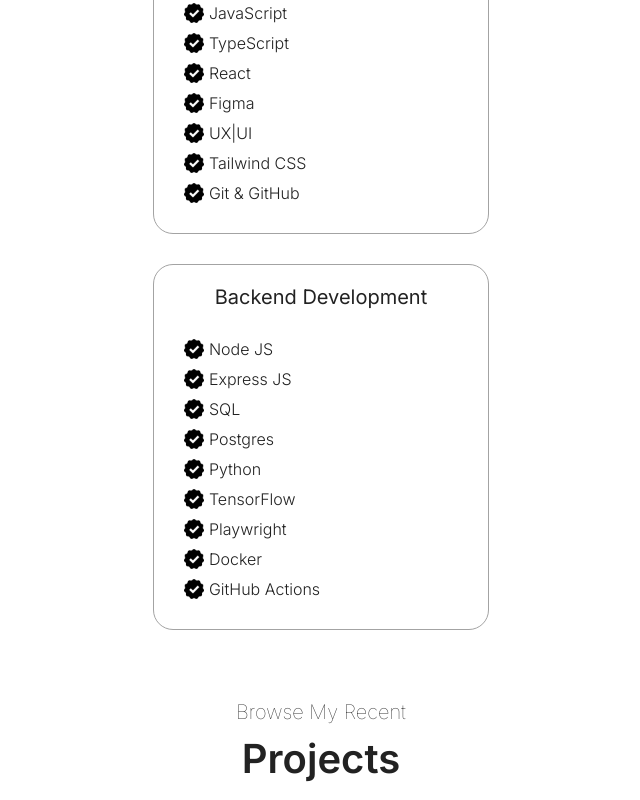
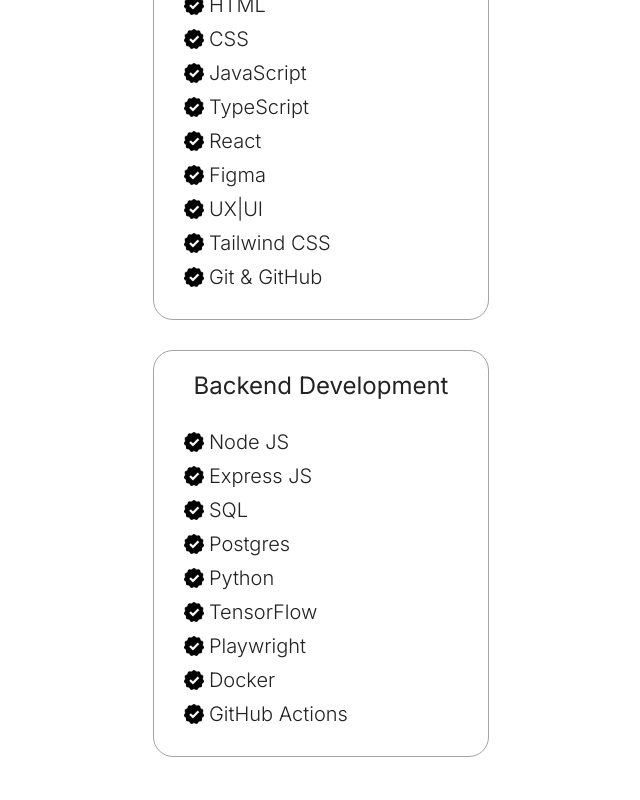
Before and after one commit to DavidAdam1323/portfolio-website-project, a React (Vite) app: page / in a window 1280 px wide. Shown: the part 1100-1900 px from the top of the page, without its empty margins (319-959 px from the left). Built offline with nearby package versions, Linux system fonts and the light colour scheme.

Commit message:
Integrate responsive design media queries for improved layout at different screen widths

```diff
--- a/src/App.css
+++ b/src/App.css
@@ -66,3 +66,36 @@
 .hover {
   cursor: pointer;
 }
+
+@media (width >= 800px) {
+  #root {
+    gap: 100px;
+  }
+  h1 {
+    font-size: 40px;
+  }
+  h2,
+  h3 {
+    font-size: 24px;
+  }
+  p {
+    font-size: 20px;
+  }
+
+  .sectionTitle {
+    margin-bottom: 60px;
+  }
+}
+
+@media (width >= 1400px) {
+  #root {
+    gap: 200px;
+  }
+  h1 {
+    font-size: 48px;
+  }
+
+  .sectionTitle {
+    margin-bottom: 75px;
+  }
+}
```
